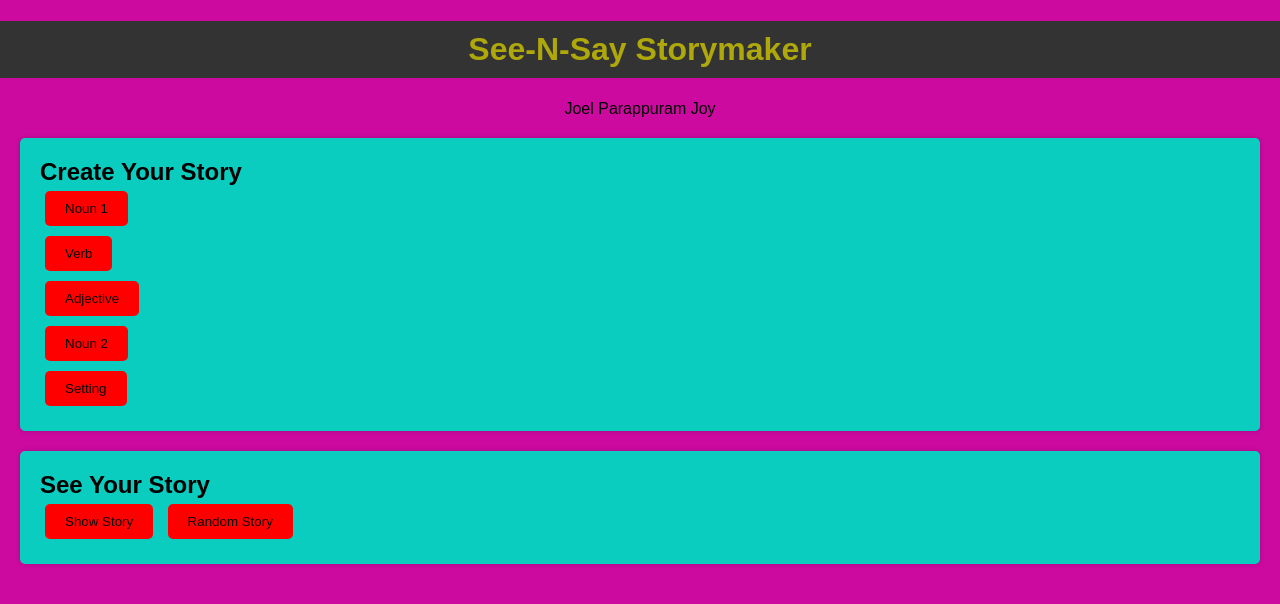
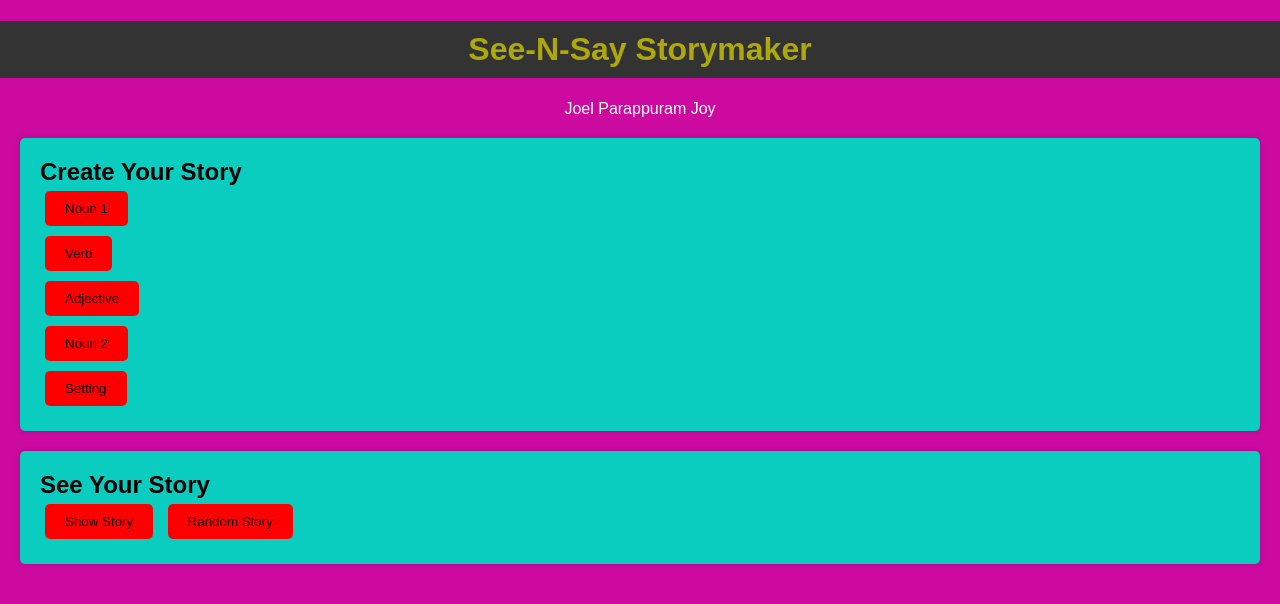
Before and after one commit to joel-joy/JSassignment1, a plain HTML site: page index.html in a window 1280 px wide. Drawn offline with Linux system fonts and the light colour scheme; files whose address does not match are found by name.

Commit message:
Update style.css

```diff
--- a/style.css
+++ b/style.css
@@ -41,3 +41,7 @@ body, h2, p {
     margin: 0;
     padding: 0;
 }
+
+body p{
+    color: #ffffff;
+}
```
